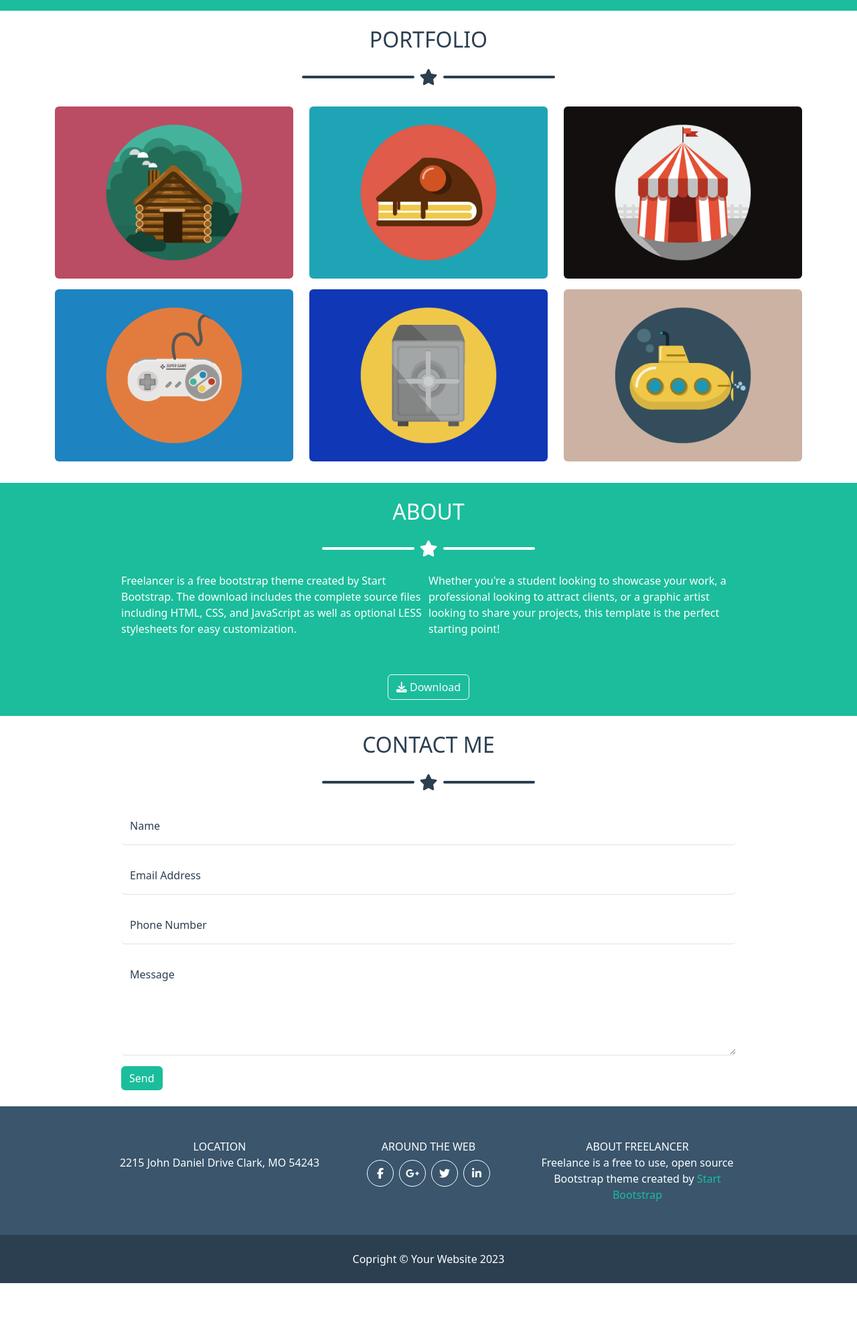
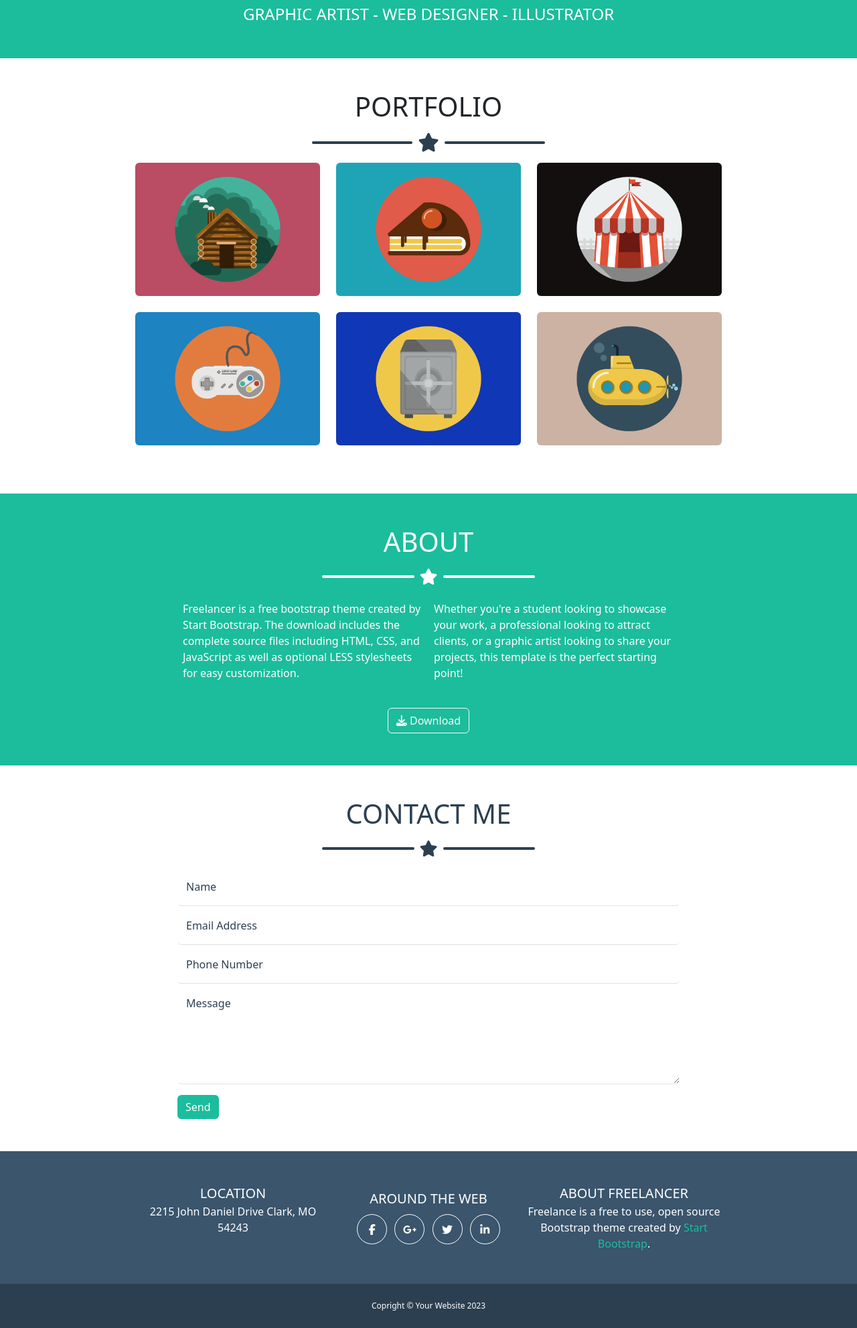
Before and after one commit to lucafranzoi98/html-css-bootstrap-freelancer, a plain HTML site: page index.html in a window 1280 px wide. Shown: the part 465-2448 px from the top of the page at 67% size. Before the commit the page ends 2381 px from the top, so only its background shows below. Drawn offline with nearby package versions, Linux system fonts and the light colour scheme; a web font is replaced by a local one.

Commit message:
add details and full responsiveness

```diff
--- a/assets/css/style.css
+++ b/assets/css/style.css
@@ -3,6 +3,10 @@
     --primary: #1bbd9c;
     --secondary: #2c3f51;
     --secondary-light: #3a556c;
+}
+
+nav{
+    height: 74px;
 }
 
 .bg_primary{
@@ -22,12 +26,12 @@ section:nth-child(even){
 }
 
 .avatar{
-    max-width: 220px;
+    max-width: 200px;
 }
 
 .line{
     width: 15%;
-    max-width: 170px;
+    max-width: 150px;
     border: none;
     border-top: 4px solid;
     border-radius: 6px;
@@ -38,18 +42,17 @@ section:nth-child(even){
     box-shadow: none;
 }
 
-
 footer .top{
     background-color: var(--secondary-light);
 }
 
 .social-icon{
     border: 1px solid white;
-    width: 40px;
+    width: 45px;
     aspect-ratio: 1;
     position: relative;
     border-radius: 50%;
-    margin: 0 0.25rem;
+    margin: 0 0.35rem;
 }
 
 .social-icon i{
@@ -66,3 +69,36 @@ footer .top{
 footer .bottom{
     background-color: var(--secondary);
 }
+
+.copyright{
+    font-size: 0.75rem;
+}
+
+@media screen and (min-width: 768px){
+    h1{
+        font-size: 3rem;
+    }
+
+    .jobs{
+        font-size: 1.5rem;
+    }
+
+    h4{
+        font-size: 2.5rem;
+    }
+
+    .footer-titles{
+        font-size: 1.25rem;
+    }
+
+    .w_900{
+        max-width: 900px;
+        margin: auto;
+    }
+
+    .w_750{
+        max-width: 750px;
+        margin: auto;
+    }
+
+}
--- a/index.html
+++ b/index.html
@@ -12,22 +12,22 @@
   <body>
 
     <header>
-        <nav class="navbar navbar-expand-lg bg_secondary" data-bs-theme="dark">
-            <div class="container-lg">
-              <a class="navbar-brand text-uppercase fs-6 fw-bold" href="#">Start Bootstrap</a>
-              <button class="navbar-toggler" type="button" data-bs-toggle="collapse" data-bs-target="#navbarNav" aria-controls="navbarNav" aria-expanded="false" aria-label="Toggle navigation">
+        <nav class="navbar navbar-expand-md bg_secondary " data-bs-theme="dark">
+            <div class="container-md">
+              <a class="navbar-brand text-uppercase fs-6 fw-semibold" href="#">Start Bootstrap</a>
+              <button class="navbar-toggler border-white fs-6 px-2" type="button" data-bs-toggle="collapse" data-bs-target="#navbarNav" aria-controls="navbarNav" aria-expanded="false" aria-label="Toggle navigation">
                 <span class="navbar-toggler-icon"></span>
               </button>
               <div class="collapse navbar-collapse justify-content-end" id="navbarNav">
                 <ul class="navbar-nav text-uppercase">
                   <li class="nav-item">
-                    <a class="nav-link active" aria-current="page" href="#">Portfolio</a>
+                    <a class="nav-link active fw-medium" aria-current="page" href="#">Portfolio</a>
                   </li>
                   <li class="nav-item">
-                    <a class="nav-link" href="#">About</a>
+                    <a class="nav-link active fw-medium" href="#">About</a>
                   </li>
                   <li class="nav-item">
-                    <a class="nav-link" href="#">Contact</a>
+                    <a class="nav-link active fw-medium" href="#">Contact</a>
                   </li>
                 </ul>
               </div>
@@ -36,87 +36,85 @@
     </header>
 
     <main>
-        <section class="container-fluid text-center text-white py-4">
+        <section class="container-fluid text-center text-white py-4 py-md-5">
             <div class="container">
                 <img src="./assets/img/avatar.svg" class="avatar" alt="avatar">
                 <h1 class="text-uppercase my-3">Start Bootstrap</h1>
                 <div class="d-flex justify-content-center align-items-center">
                     <div class="line"></div>
-                    <i class="fa fa-star fs-4 px-2" aria-hidden="true"></i>
+                    <i class="fa fa-star fs-3 px-2" aria-hidden="true"></i>
                     <div class="line"></div>
                 </div>
                 <div class="d-flex justify-content-center text-uppercase mt-3">
-                    <div>Graphic artist - Web designer - Illustrator</div>
+                    <div class="jobs">Graphic artist - Web designer - Illustrator</div>
                 </div>
             </div>
         </section>
 
-        <section class="container-fluid text-center py-4">
-            <div class="container-lg">
-                <h2 class="text-uppercase">Portfolio</h2>
-                <div class="d-flex justify-content-center align-items-center my-4">
+        <section class="container-md text-center py-4 py-md-5">
+            <h4 class="text-uppercase text-dark">Portfolio</h4>
+            <div class="d-flex justify-content-center align-items-center my-3">
+                <div class="line"></div>
+                <i class="fa fa-star fs-3 px-2" aria-hidden="true"></i>
+                <div class="line"></div>
+            </div>
+            <div class="row row-cols-1 row-cols-md-2 row-cols-xl-3 w_900">
+                <div class="col">
+                    <img src="./assets/img/cabin.png" class="img-fluid mb-4 rounded" alt="">
+                </div>
+                <div class="col">
+                    <img src="./assets/img/cake.png" class="img-fluid mb-4 rounded" alt="">
+                </div>
+                <div class="col">
+                    <img src="./assets/img/circus.png" class="img-fluid mb-4 rounded" alt="">
+                </div>
+                <div class="col">
+                    <img src="./assets/img/game.png" class="img-fluid mb-4 rounded" alt="">
+                </div>
+                <div class="col">
+                    <img src="./assets/img/safe.png" class="img-fluid mb-4 rounded" alt="">
+                </div>
+                <div class="col">
+                    <img src="./assets/img/submarine.png" class="img-fluid mb-4 rounded" alt="">
+                </div>
+            </div>
+        </section>
+
+        <section class="container-fluid py-4 py-md-5 text-white text-center">
+            <div class="container-lg w-75">
+                <h4 class="text-uppercase">About</h4>
+                <div class="d-flex justify-content-center align-items-center my-3">
                     <div class="line"></div>
                     <i class="fa fa-star fs-4 px-2" aria-hidden="true"></i>
                     <div class="line"></div>
                 </div>
-                <div class="row row-cols-1 row-cols-md-2 row-cols-xl-3">
-                    <div class="col">
-                        <img src="./assets/img/cabin.png" class="img-fluid my-2 rounded" alt="">
-                    </div>
-                    <div class="col">
-                        <img src="./assets/img/cake.png" class="img-fluid my-2 rounded" alt="">
-                    </div>
-                    <div class="col">
-                        <img src="./assets/img/circus.png" class="img-fluid my-2 rounded" alt="">
-                    </div>
-                    <div class="col">
-                        <img src="./assets/img/game.png" class="img-fluid my-2 rounded" alt="">
-                    </div>
-                    <div class="col">
-                        <img src="./assets/img/safe.png" class="img-fluid my-2 rounded" alt="">
-                    </div>
-                    <div class="col">
-                        <img src="./assets/img/submarine.png" class="img-fluid my-2 rounded" alt="">
-                    </div>
+                <div class="d-md-flex text-start w_750">
+                    <p class="col p-2 fw-medium">Freelancer is a free bootstrap theme created by Start Bootstrap. The download includes the complete source files including HTML, CSS, and JavaScript as well as optional LESS stylesheets for easy customization.</p>
+                    <p class="col p-2 fw-medium">Whether you're a student looking to showcase your work, a professional looking to attract clients, or a graphic artist looking to share your projects, this template is the perfect starting point!</p>
                 </div>
+                <button type="button" class="btn btn-outline-light mt-3 fw-medium"><i class="fa fa-download" aria-hidden="true"></i> Download</button>
             </div>
         </section>
 
-        <section class="container-fluid py-4 text-white text-center">
+        <section class="container-fluid py-4 py-md-5 text-center">
             <div class="container-lg w-75">
-                <h2 class="text-uppercase">About</h2>
-                <div class="d-flex justify-content-center align-items-center my-4">
+                <h4 class="text-uppercase">Contact Me</h4>
+                <div class="d-flex justify-content-center align-items-center my-3">
                     <div class="line"></div>
                     <i class="fa fa-star fs-4 px-2" aria-hidden="true"></i>
                     <div class="line"></div>
                 </div>
-                <div class="d-md-flex text-start mb-3">
-                    <div class="col mb-4">Freelancer is a free bootstrap theme created by Start Bootstrap. The download includes the complete source files including HTML, CSS, and JavaScript as well as optional LESS stylesheets for easy customization.</div>
-                    <div class="col">Whether you're a student looking to showcase your work, a professional looking to attract clients, or a graphic artist looking to share your projects, this template is the perfect starting point!</div>
-                </div>
-                <button type="button" class="btn btn-outline-light mt-3"><i class="fa fa-download" aria-hidden="true"></i> Download</button>
-            </div>
-        </section>
-
-        <section class="container-fluid py-4 text-center">
-            <div class="container-lg w-75">
-                <h2 class="text-uppercase">Contact Me</h2>
-                <div class="d-flex justify-content-center align-items-center my-4">
-                    <div class="line"></div>
-                    <i class="fa fa-star fs-4 px-2" aria-hidden="true"></i>
-                    <div class="line"></div>
-                </div>
-                <form class="text-start">
-                    <div class="mb-3 form-floating">
+                <form class="text-start fw-medium w_750">
+                    <div class="form-floating">
                         <input type="text" class="form-control border-0 border-bottom" id="floatingInput" placeholder="name">
                         <label for="floatingInput">Name</label>
                     </div>
-                    <div class="mb-3 form-floating">
+                    <div class="form-floating">
                         <input type="email" class="form-control border-0 border-bottom" id="floatingInput" placeholder="name@email.com">
                         <label for="floatingInput">Email Address</label>
                     </div>
-                    <div class="mb-3 form-floating">
-                        <input type="number" class="form-control border-0 border-bottom" id="floatingInput" placeholder="number">
+                    <div class="form-floating">
+                        <input type="text" class="form-control border-0 border-bottom" id="floatingInput" placeholder="number">
                         <label for="floatingInput">Phone Number</label>
                     </div>
                     <div class="mb-3 form-floating">
@@ -129,15 +127,15 @@
         </section>
     </main>
 
-    <footer class="text-center text-white">
-        <div class="top pt-5">
-            <div class="container-lg w-75 d-md-flex">
-                <div class="col location mb-5">
-                    <div class="text-uppercase">Location</div>
+    <footer class="text-center text-white fw-medium">
+        <div class="top py-5">
+            <div class="container-lg d-md-flex w_900">
+                <div class="col location mb-5 mb-md-0">
+                    <div class="text-uppercase footer-titles">Location</div>
                     <div>2215 John Daniel Drive Clark, MO 54243</div>
                 </div>
-                <div class="col social mb-5">
-                    <div class="text-uppercase mb-2">Around the web</div>
+                <div class="col social mb-5 mb-md-0 my-lg-2">
+                    <div class="text-uppercase mb-2 footer-titles">Around the web</div>
                     <div class="d-flex justify-content-center">
                         <div class="social-icon"><i class="fa fa-facebook" aria-hidden="true"></i></div>
                         <div class="social-icon"><i class="fa fa-google-plus" aria-hidden="true"></i></div>
@@ -145,13 +143,13 @@
                         <div class="social-icon"><i class="fa fa-linkedin" aria-hidden="true"></i></div>
                     </div>
                 </div>
-                <div class="col freelance pb-5">
-                    <div class="text-uppercase">About freelancer</div>
-                    <div>Freelance is a free to use, open source Bootstrap theme created by <a href="#" class="text-decoration-none">Start Bootstrap</a></div>
+                <div class="col freelance">
+                    <div class="text-uppercase footer-titles">About freelancer</div>
+                    <div>Freelance is a free to use, open source Bootstrap theme created by <a href="#" class="text-decoration-none">Start Bootstrap</a>.</div>
                 </div>
             </div>
         </div>
-        <div class="bottom py-4">
+        <div class="copyright bottom py-4">
             Copright &copy; Your Website 2023
         </div>
         </div>
```
